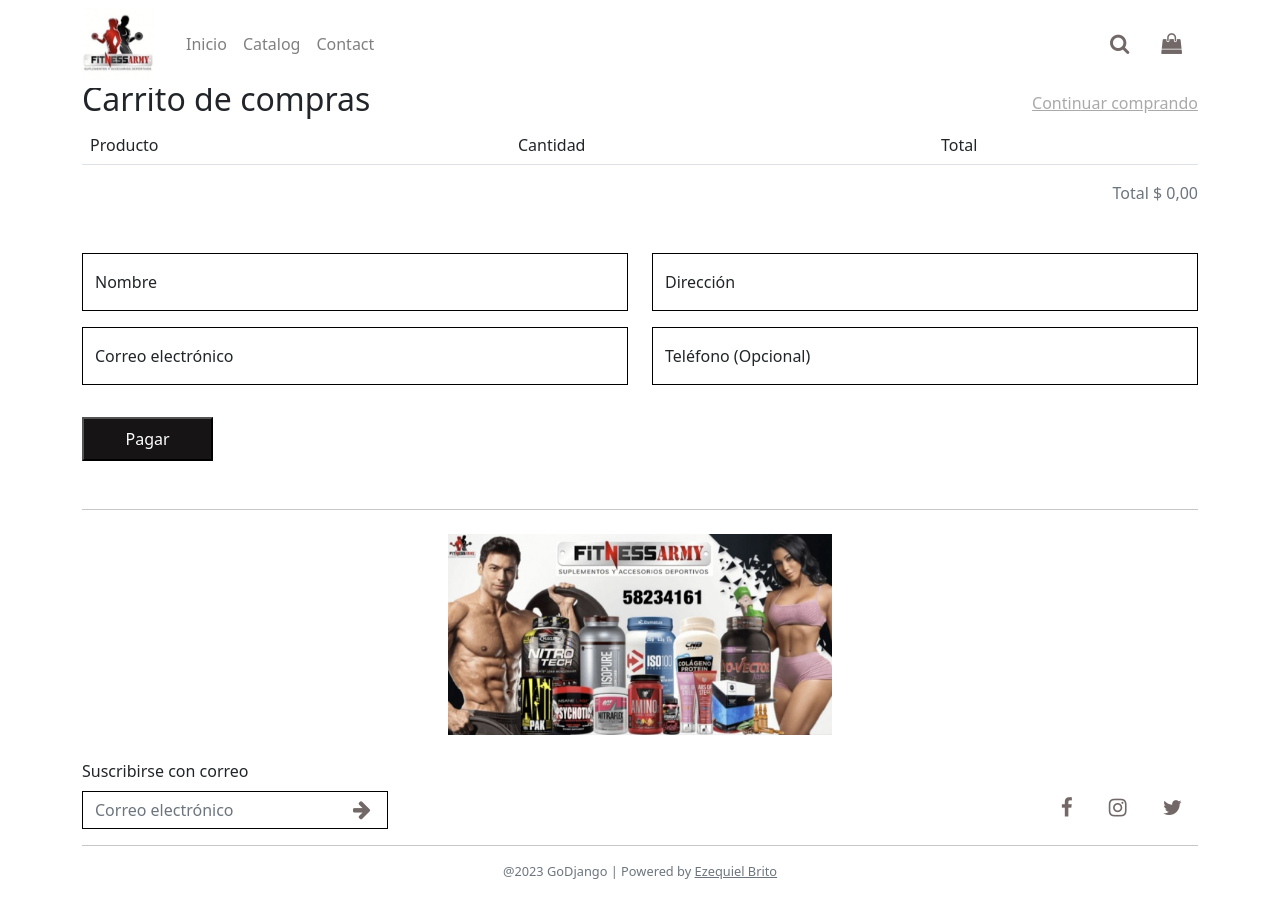
After one commit to gveitia13/FitnessArmyMVC, a Django app: page /cart/ in a window 1280 px wide. The commit adds this page. Run offline with Django 4.2, Linux system fonts and the light colour scheme; data comes from the database, SQL or seed files in the repository; both versions use the stored data as it was after the commit; some libraries are stand-ins or nearby versions.

Commit message:
eliminar del carrito ready

```diff
--- a/app_cart/cart.py
+++ b/app_cart/cart.py
@@ -34,7 +34,7 @@
                 'user_id': self.request.user.id,
                 # 'product': product.toJSON(),
                 'product': serializer.data,
-                'quantity': quantity
+                'quantity': quantity,
             }
             print(self.cart[str(product.id)])
         else:
--- a/app_main/urls.py
+++ b/app_main/urls.py
@@ -7,6 +7,7 @@
     path('product/<int:pk>/', views.ProductDetailsView.as_view(), name='product-details'),
     path('catalog/', views.CatalogView.as_view(), name='catalog'),
     path('contact/', views.ContactView.as_view(), name='contact'),
+    path('cart/', views.CartView.as_view(), name='cart'),
     path('subscribe/', views.subscribe, name='subscribe'),
     path('unsubscribe/<uidb64>/', views.unsubscribe, name='unsubscribe'),
     path('api/product/list/', views.product_list_api, name='api-list-product'),
--- a/app_main/views.py
+++ b/app_main/views.py
@@ -1,3 +1,5 @@
+import json
+
 from django.contrib import messages
 from django.contrib.sites.shortcuts import get_current_site
 from django.shortcuts import redirect
@@ -12,18 +14,27 @@
 from rest_framework.response import Response
 
 from FitnessArmyMVC.utils import get_host_url, create_mail
+from app_cart.cart import Cart
 from app_main.models import Config, Product, Contact, Subscriptor
 from app_main.serializers import ProductSerializer
 
 
 def get_global_context(request):
     current_site = get_current_site(request)
+    cart = Cart(request)
+    print(json.dumps(cart.all(), indent=2))
+    total = 0
+    for item in cart.all():
+        total = total + (float(item['product']['price']) * float(item['quantity']))
+    print(total)
     return {
         'cfg': Config.objects.first() if Config.objects.exists() else None,
         'product_list': Product.objects.filter(is_active=True),
         'host': get_host_url(request),
         "domain": current_site.domain,
-        'promo_list': [i for i in range(7)]
+        'product_in_cart': cart.all(),
+        'product_in_cart_json': json.dumps(cart.all()),
+        'total': total,
     }
 
 
@@ -95,6 +106,18 @@
         return super().post(request, *args, **kwargs)
 
 
+class CartView(generic.TemplateView):
+    template_name = 'pages/cart.html'
+
+    def get_context_data(self, **kwargs):
+        context = get_global_context(self.request)
+        context.update(super().get_context_data())
+        context['title'] = 'Fitness Army | Carrito de compras'
+        context['current_url'] = reverse_lazy('index')
+        context['carrito'] = True
+        return context
+
+
 @method_decorator(csrf_exempt, require_POST)
 def subscribe(request):
     email = request.POST['email']
--- a/templates/components/navbar.html
+++ b/templates/components/navbar.html
@@ -27,5 +27,5 @@
             <i class="icono fa fa-close nav-search-close"></i>
         </form>
     </div>
-    <a href="pages/cart.html"><i class="icono fa fa-shopping-bag"></i></a>
+    <a href="{% url 'cart' %}"><i class="icono fa fa-shopping-bag"></i></a>
 </div>
--- /dev/null
+++ b/templates/pages/cart.html
@@ -0,0 +1,114 @@
+{% extends 'root.html' %}
+{% load cart_tag %}
+{% block content %}
+    <div class="cart-wrapper">
+        <div class="d-flex justify-content-between align-items-center">
+            <h2>Carrito de compras</h2>
+            <a class="" href="{% url 'catalog' %}">Continuar comprando</a>
+        </div>
+        <table class="table fw-lighter">
+            <thead>
+            <tr>
+                <td>Producto</td>
+                <td>Cantidad</td>
+                <td>Total</td>
+            </tr>
+            </thead>
+            <tbody>
+            {% for product in product_in_cart %}
+                <tr>
+                    <td class="d-md-flex">
+                        <img src="{{ product.product.image }}" alt="imagen de producto"/>
+                        <span class="">
+                            <p class="fw-normal">{{ product.product.name }}</p>
+                            <span>$<b>{{ product.product.price|floatformat:2 }}</b></span>
+                        </span>
+                    </td>
+                    <td>
+                        <div class="d-flex flex-column flex-md-row align-items-center">
+                            <div class="counter-wrapper mt-1 me-2 mb-3 mb-sm-0 d-flex justify-content-between
+                            align-items-center">
+                                <i onclick="{restar({{ forloop.counter0 }})}"
+                                   class="icono fa fa-minus fw-lighter counter-sub"></i>
+                                <span class="fw-bold counter-num">{{ product.quantity }}</span>
+                                <i onclick="{sumar({{ forloop.counter0 }})}"
+                                   class="icono fa fa-plus me-md-3 counter-sum"></i>
+                            </div>
+                            <i onclick="{eliminar({{ product.id }}, '{{ product.product.name }}')}"
+                               class="icono fa fa-trash me-md-5"></i>
+                        </div>
+                    </td>
+                    <td>$<b>{{ product.product.price|multiply:product.quantity|floatformat:2 }}</b></td>
+                </tr>
+            {% endfor %}
+
+            </tbody>
+        </table>
+        <div class="d-flex justify-content-center justify-content-md-end">
+            <span class="text-muted">Total $ {{ total|floatformat:2 }}</span>
+        </div>
+    </div>
+
+    <form class="my-5 pay-wrapper" method="post">
+        <div class="row mb-3">
+            <div class="col-12 col-md-6">
+                <div class="form-floating mb-3">
+                    <input type="text" class="form-control" required id="name" autocomplete="off" placeholder=" "/>
+                    <label for="name">Nombre</label>
+                </div>
+            </div>
+            <div class="col-12 col-md-6">
+                <div class="form-floating mb-3">
+                    <input type="text" class="form-control" required id="adress" autocomplete="off" placeholder=" "/>
+                    <label for="adress">Dirección</label>
+                </div>
+            </div>
+            <div class="col-12 col-md-6">
+                <div class="form-floating mb-3">
+                    <input type="email" class="form-control" required id="email" autocomplete="off" placeholder=" "/>
+                    <label for="email">Correo electrónico</label>
+                </div>
+            </div>
+            <div class="col-12 col-md-6">
+                <div class="form-floating mb-3">
+                    <input type="tel" class="form-control" id="phone" autocomplete="off" placeholder=" "/>
+                    <label for="phone">Teléfono (Opcional)</label>
+                </div>
+            </div>
+        </div>
+        <button type="submit">Pagar</button>
+    </form>
+{% endblock %}
+
+{% block extra_scripts %}
+    {{ block.super }}
+    <script>
+        function eliminar(id, name) {
+            swal({
+                title: 'Eliminar',
+                text: `Desea quitar ${name} del carrito?`,
+                icon: "warning",
+                dangerMode: true,
+                buttons: ["Cancelar", true],
+            })
+                .then(value => {
+                    if (!value) throw null;
+                    return fetch(`{{ host }}{{ domain }}/cart/clear/${id}/`);
+                })
+                .then(results => {
+                    return results.json();
+                })
+                .then(json => {
+                    location.reload()
+                })
+                .catch(err => {
+                    if (err) {
+                        swal("Error", "Hay un problema de conexión en el servidor", "error");
+                    } else {
+                        swal.stopLoading();
+                        swal.close();
+                    }
+                })
+        }
+    </script>
+{% endblock %}
```
Also changed, not shown: db.sqlite3.
